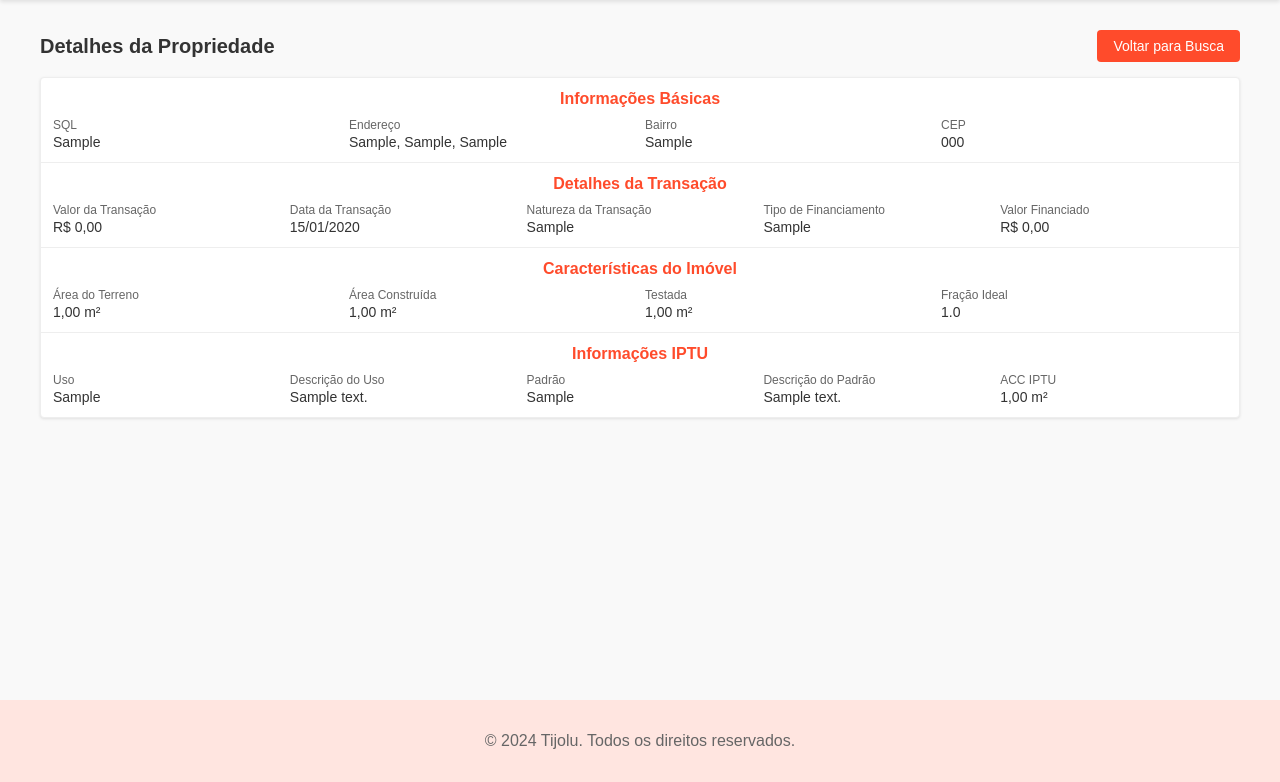
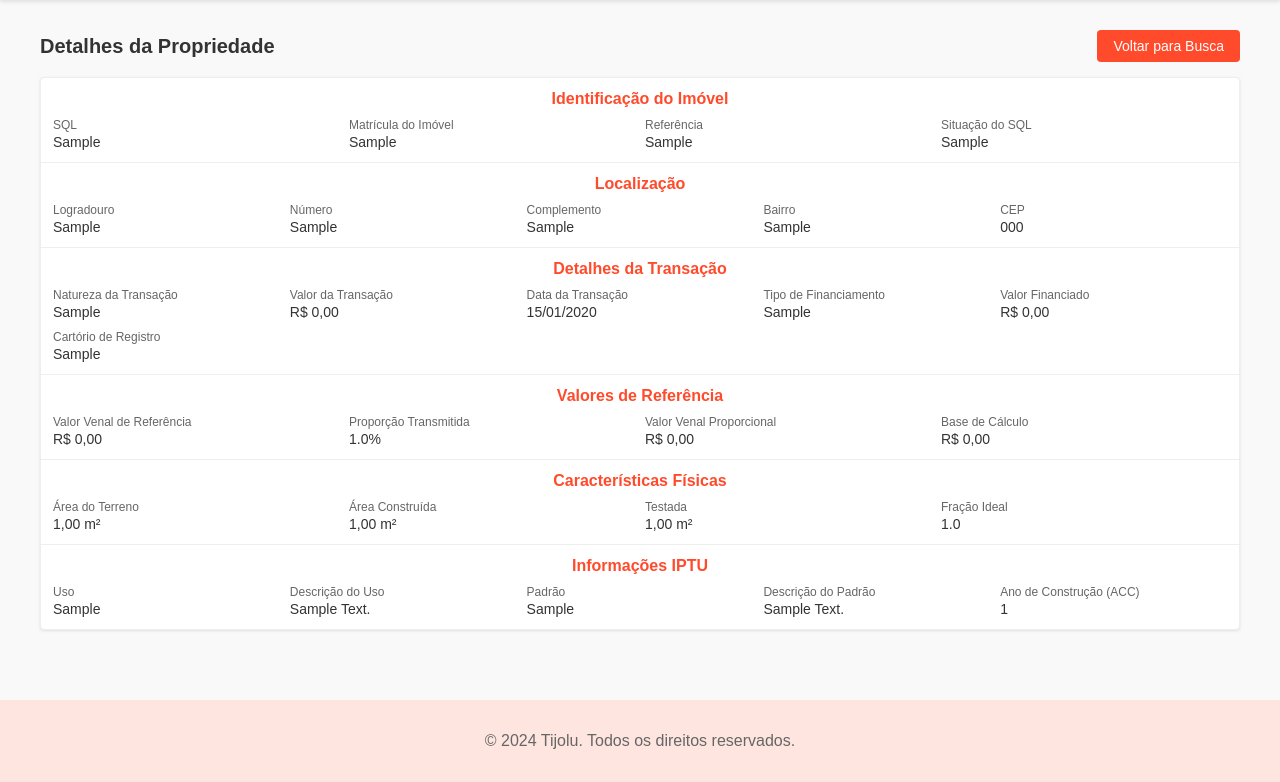
Before and after one commit to RodolfoDLC/tijolu, a Flask app: page /property/1 in a window 1280 px wide. Shown: the part 56-838 px from the top of the page. Run offline with Flask 3, Linux system fonts and the light colour scheme; tables that the repository leaves empty hold one stand-in row (values such as "Sample post"); parts of the project's set-up code (start-up, migrations or seed data) failed here and were passed over.

Commit message:
Fixed property detail page, added price per square meter, improved search styling

```diff
--- a/app.py
+++ b/app.py
@@ -1,4 +1,4 @@
-from flask import Flask, render_template, request, redirect, url_for
+from flask import Flask, render_template, request, redirect, url_for, flash, json
 from flask_sqlalchemy import SQLAlchemy
 import pandas as pd
 from pandas import Timestamp
@@ -6,10 +6,13 @@ import os
 from datetime import datetime
 import locale
 from flask import Flask, render_template, request, redirect, url_for, jsonify
-from sqlalchemy import or_
+from sqlalchemy import or_, case, and_, func
+from sqlalchemy.ext.hybrid import hybrid_property
+from collections import defaultdict
 
 
 app = Flask(__name__)
+app.secret_key = os.urandom(24)
 
 # Set locale to Brazilian Portuguese
 locale.setlocale(locale.LC_ALL, 'pt_BR.UTF-8')
@@ -17,6 +20,7 @@ locale.setlocale(locale.LC_ALL, 'pt_BR.UTF-8')
 # Configure the database
 app.config['SQLALCHEMY_DATABASE_URI'] = 'sqlite:///properties.db'
 app.config['SQLALCHEMY_TRACK_MODIFICATIONS'] = False
+app.config['UPLOAD_FOLDER'] = 'uploads'
 db = SQLAlchemy(app)
 
 # Utility function for processing row values
@@ -82,16 +86,49 @@ class Property(db.Model):
     descricao_padrao_iptu = db.Column(db.String(200))  # Descrição do padrão (IPTU)
     acc_iptu = db.Column(db.Float)  # ACC (IPTU)
 
-# Reset the database (drops and recreates tables)
+    @hybrid_property
+    def preco_m2(self):
+        """Calculate price per square meter based on property type and conditions"""
+        if (self.proporcao_transmitida == 100 and
+            self.natureza_transacao and
+            'compra e venda' in self.natureza_transacao.lower() and
+            self.valor_transacao):
+
+            if self.uso_iptu == '000' and self.area_terreno:  # For land
+                return round(self.valor_transacao / self.area_terreno, 2)
+            elif self.area_construida and self.area_construida > 0:  # For buildings
+                return round(self.valor_transacao / self.area_construida, 2)
+
+        return None
+
+    @preco_m2.expression
+    def preco_m2(cls):
+        """SQL expression for price per square meter calculation"""
+        return case(
+            (and_(
+                cls.proporcao_transmitida == 100,
+                cls.natureza_transacao.ilike('%compra e venda%'),
+                cls.valor_transacao.isnot(None),
+                cls.uso_iptu == '000',
+                cls.area_terreno.isnot(None),
+                cls.area_terreno > 0
+            ), cls.valor_transacao / cls.area_terreno),
+            (and_(
+                cls.proporcao_transmitida == 100,
+                cls.natureza_transacao.ilike('%compra e venda%'),
+                cls.valor_transacao.isnot(None),
+                cls.area_construida.isnot(None),
+                cls.area_construida > 0
+            ), cls.valor_transacao / cls.area_construida),
+            else_=None
+        )
+
+# Only create tables if they don't exist
 with app.app_context():
-    db.drop_all()
     db.create_all()
 
-UPLOAD_FOLDER = 'uploads'
-app.config['UPLOAD_FOLDER'] = UPLOAD_FOLDER
-
-if not os.path.exists(UPLOAD_FOLDER):
-    os.makedirs(UPLOAD_FOLDER)
+if not os.path.exists(app.config['UPLOAD_FOLDER']):
+    os.makedirs(app.config['UPLOAD_FOLDER'])
 
 @app.route('/', methods=['GET', 'POST'])
 def home():
@@ -100,9 +137,15 @@ def home():
         if 'file' in request.files:
             file = request.files['file']
             if file.filename == '':
-                return "No file selected"
+                flash("Nenhum arquivo selecionado", "error")
+                return redirect(url_for('home'))
             if not file.filename.endswith('.xlsx'):
-                return "Invalid file type. Please upload an Excel (.xlsx) file."
+                flash("Tipo de arquivo inválido. Por favor, envie um arquivo Excel (.xlsx)", "error")
+                return redirect(url_for('home'))
+
+            # Create upload folder if it doesn't exist
+            if not os.path.exists(app.config['UPLOAD_FOLDER']):
+                os.makedirs(app.config['UPLOAD_FOLDER'])
 
             filepath = os.path.join(app.config['UPLOAD_FOLDER'], file.filename)
             file.save(filepath)
@@ -111,22 +154,26 @@ def home():
                 # Read Excel file and fetch sheet names
                 excel_data = pd.ExcelFile(filepath, engine='openpyxl')
                 sheet_names = excel_data.sheet_names
-
-                # Render dropdown to select sheets
-                return render_template('index.html', sheet_names=sheet_names, file_uploaded=True)
+                return render_template('index.html', sheet_names=sheet_names)
             except Exception as e:
-                return f"<h2>Error processing file:</h2> {e}"
+                flash(f"Erro ao processar arquivo: {str(e)}", "error")
+                return redirect(url_for('home'))
 
         # Process selected sheets
         if 'sheets' in request.form:
             selected_sheets = request.form.getlist('sheets')
-            filepath = os.path.join(app.config['UPLOAD_FOLDER'], os.listdir(app.config['UPLOAD_FOLDER'])[0])
+            if not selected_sheets:
+                flash("Por favor, selecione pelo menos uma aba", "error")
+                return redirect(url_for('home'))
 
             try:
+                filepath = os.path.join(app.config['UPLOAD_FOLDER'], os.listdir(app.config['UPLOAD_FOLDER'])[0])
                 all_data = []
+
                 for sheet in selected_sheets:
                     data = pd.read_excel(filepath, sheet_name=sheet, engine='openpyxl')
                     all_data.append(data)
+
                 processed_data = pd.concat(all_data)
 
                 # Process each row and add to database
@@ -139,7 +186,7 @@ def home():
                         bairro=clean_string(row.get('Bairro', '')),
                         matricula_imovel=clean_string(row.get('Matrícula do Imóvel', '')),
                         referencia=clean_string(row.get('Referência', '')),
-                        cep=clean_string(row.get('CEP', '')),
+                        cep=format_cep(row.get('CEP', '')),
                         natureza_transacao=clean_string(row.get('Natureza de Transação', '')),
                         valor_transacao=convert_to_float(row.get('Valor de Transação (declarado pelo contribuinte)', 0)),
                         data_transacao=parse_date(row.get('Data de Transação', '')),
@@ -164,10 +211,12 @@ def home():
                     db.session.add(property_entry)
 
                 db.session.commit()
-                return redirect(url_for('search'))  # Redirect to the search page
+                flash("Dados importados com sucesso!", "success")
+                return redirect(url_for('search'))
 
             except Exception as e:
-                return f"<h2>Error processing sheets:</h2> {e}"
+                flash(f"Erro ao processar planilhas: {str(e)}", "error")
+                return redirect(url_for('home'))
 
     return render_template('index.html')
 
@@ -182,6 +231,19 @@ def convert_to_float(value):
 def clean_string(value):
     """Convert non-numeric values to lowercase and strip spaces."""
     return str(value).strip().lower() if pd.notna(value) else ''
+
+def format_cep(value):
+    """Format CEP to ensure 8 digits with leading zeros."""
+    if pd.isna(value):
+        return ''
+
+    # Remove any non-numeric characters
+    cep = ''.join(filter(str.isdigit, str(value)))
+
+    # Pad with leading zeros if necessary
+    cep = cep.zfill(8)
+
+    return cep
 
 def parse_date(value):
     """Try parsing different date formats and return a date object."""
@@ -204,17 +266,20 @@ def parse_date(value):
 @app.route('/search')
 def search():
     query = request.args.get('q', '').strip().lower()
+    results = []
+
     if query:
-        results = Property.query.filter(
-            (Property.sql.ilike(f"%{query}%")) |
-            (Property.logradouro.ilike(f"%{query}%")) |
-            (Property.numero.ilike(f"%{query}%")) |
-            (Property.complemento.ilike(f"%{query}%")) |
-            (Property.bairro.ilike(f"%{query}%")) |
-            (Property.matricula_imovel.ilike(f"%{query}%"))
-        ).all()
-    else:
-        results = []
+        try:
+            results = Property.query.filter(
+                (Property.sql.ilike(f"%{query}%")) |
+                (Property.logradouro.ilike(f"%{query}%")) |
+                (Property.cep.ilike(f"%{query}%")) |
+               (Property.bairro.ilike(f"%{query}%")) |
+                (Property.matricula_imovel.ilike(f"%{query}%"))
+            ).all()
+        except Exception as e:
+            print(f"Error in search: {e}")
+            results = []
 
     return render_template('search.html', results=results, query=query)
 
@@ -246,5 +311,83 @@ def autocomplete():
         return jsonify(suggestions)
     return jsonify([])
 
+def capitalize_pt_br(text):
+    """
+    Capitalize text following Brazilian Portuguese rules.
+    Handles numbers and dots in the text.
+    """
+    if not text:
+        return ''
+
+    # List of words that should remain lowercase
+    lowercase_words = {'de', 'da', 'do', 'das', 'dos', 'e', 'em', 'com', 'para', 'por', 'a', 'o', 'as', 'os', 'um', 'uma', 'uns', 'umas', 'no', 'na', 'nos', 'nas'}
+
+    # List of known abbreviations that should remain uppercase
+    abbreviations = {'sql', 'cep', 'acc', 'iptu'}
+
+    # Special case mappings for specific terms
+    special_cases = {
+        'compra e venda': 'Compra e Venda',
+        'permuta': 'Permuta',
+        'doacao': 'Doação',
+        'dacao em pagamento': 'Dação em Pagamento',
+        'arrematacao': 'Arrematação',
+        'adjudicacao': 'Adjudicação',
+        'sem financiamento': 'Sem Financiamento',
+        'financiamento bancario': 'Financiamento Bancário',
+        'financiamento imobiliario': 'Financiamento Imobiliário',
+        'carta de credito': 'Carta de Crédito',
+        'consorcio': 'Consórcio',
+        'financiamento proprio': 'Financiamento Próprio'
+    }
+
+    # Remove leading/trailing whitespace
+    text = text.strip()
+
+    # Extract any leading numbers and dots
+    import re
+    prefix_match = re.match(r'^(\d+\.\s*)?(.+)$', text)
+    if prefix_match:
+        prefix = prefix_match.group(1) or ''
+        main_text = prefix_match.group(2)
+    else:
+        prefix = ''
+        main_text = text
+
+    # Check for special cases first
+    main_text_lower = main_text.lower()
+    if main_text_lower in special_cases:
+        return prefix + special_cases[main_text_lower]
+
+    words = main_text.split()
+    capitalized_words = []
+
+    for i, word in enumerate(words):
+        word_lower = word.lower()
+
+        # Keep abbreviations in uppercase
+        if word_lower in abbreviations:
+            capitalized_words.append(word_lower.upper())
+            continue
+
+        # Always capitalize first word
+        if i == 0:
+            capitalized_words.append(word.capitalize())
+            continue
+
+        # Keep lowercase words if they're not at the start
+        if word_lower in lowercase_words:
+            capitalized_words.append(word_lower)
+            continue
+
+        # Capitalize other words
+        capitalized_words.append(word.capitalize())
+
+    # Combine prefix with capitalized text
+    return prefix + ' '.join(capitalized_words)
+
+# Register the filter with Jinja2
+app.jinja_env.filters['capitalize_pt_br'] = capitalize_pt_br
+
 if __name__ == '__main__':
     app.run(debug=True)
--- a/static/css/style.css
+++ b/static/css/style.css
@@ -211,56 +222,125 @@ form button:hover {
 }
 
 .results-container {
-    margin-top: 30px;
     width: 100%;
+    overflow-x: auto;
+    margin: 20px 0;
 }
 
-.table-responsive {
-    overflow-x: auto;
+.results-table {
+    width: 100%;
+    border-collapse: collapse;
+    font-size: 13px;
+    table-layout: fixed;
 }
 
-.table {
-    width: 100%;
-    border-collapse: collapse;
-    margin-top: 20px;
+.results-table th {
+    background-color: var(--accent-color);
+    color: var(--primary-color);
+    font-weight: 600;
+    padding: 8px 4px;
+    text-align: left;
+    white-space: normal;
+    height: 50px;
+    vertical-align: middle;
+    line-height: 1.2;
+    position: relative;
 }
 
-.table th,
-.table td {
-    padding: 12px;
-    text-align: left;
-    border-bottom: 1px solid #ddd;
+.results-table td {
+    padding: 6px 4px;
+    border-bottom: 1px solid var(--border-color);
+    white-space: nowrap;
+    overflow: hidden;
+    text-overflow: ellipsis;
 }
 
-.table th {
-    background-color: #f8f9fa;
-    font-weight: bold;
+/* Column widths */
+.results-table th:nth-child(1), /* SQL */
+.results-table td:nth-child(1) {
+    width: 8%;
 }
 
-.table tr:hover {
-    background-color: #f5f5f5;
+.results-table th:nth-child(2), /* Logradouro */
+.results-table td:nth-child(2) {
+    width: 18%;
 }
 
-/* Table sorting styles */
-.sortable {
-    cursor: pointer;
-    position: relative;
-    padding-right: 20px;
+.results-table th:nth-child(3), /* Número */
+.results-table td:nth-child(3) {
+    width: 6%;
 }
 
-.sortable:after {
+.results-table th:nth-child(4), /* Complemento */
+.results-table td:nth-child(4) {
+    width: 8%;
+}
+
+.results-table th:nth-child(5), /* Bairro */
+.results-table td:nth-child(5) {
+    width: 12%;
+}
+
+.results-table th:nth-child(6), /* Valor da Transação */
+.results-table td:nth-child(6) {
+    width: 12%;
+}
+
+.results-table th:nth-child(7), /* Data da Transação */
+.results-table td:nth-child(7) {
+    width: 9%;
+}
+
+.results-table th:nth-child(8), /* Área do Terreno */
+.results-table td:nth-child(8) {
+    width: 8%;
+}
+
+.results-table th:nth-child(9), /* Área Construída */
+.results-table td:nth-child(9) {
+    width: 8%;
+}
+
+.results-table th:nth-child(10), /* Preço/m² */
+.results-table td:nth-child(10) {
+    width: 11%;
+}
+
+/* Sort indicators */
+.sortable::after {
     content: '↕';
     position: absolute;
-    right: 5px;
-    color: #999;
+    right: 4px;
+    top: 50%;
+    transform: translateY(-50%);
+    opacity: 0.5;
 }
 
-.sortable.asc:after {
+.sortable.asc::after {
     content: '↑';
+    opacity: 1;
 }
 
-.sortable.desc:after {
+.sortable.desc::after {
     content: '↓';
+    opacity: 1;
+}
+
+/* Hover effects */
+.results-table tbody tr:hover {
+    background-color: var(--accent-color);
+}
+
+/* Make table more compact on smaller screens */
+@media (max-width: 1200px) {
+    .results-table {
+        font-size: 12px;
+    }
+
+    .results-table th,
+    .results-table td {
+        padding: 4px 2px;
+    }
 }
 
 /* Property Detail Styles - More Compact Version */
--- a/templates/base.html
+++ b/templates/base.html
@@ -6,6 +6,7 @@
     <title>{% block title %}Tijolu - Sistema de Busca de Imóveis{% endblock %}</title>
     <link rel="stylesheet" href="{{ url_for('static', filename='css/style.css') }}">
     <script src="https://code.jquery.com/jquery-3.6.0.min.js"></script>
+    <script src="https://cdn.jsdelivr.net/npm/chart.js"></script>
     {% block extra_head %}{% endblock %}
 </head>
 <body>
--- a/templates/property_detail.html
+++ b/templates/property_detail.html
@@ -9,19 +9,45 @@
 
     <div class="property-card">
         <div class="property-section">
-            <h2>Informações Básicas</h2>
+            <h2>Identificação do Imóvel</h2>
             <div class="info-grid">
                 <div class="info-item">
                     <label>SQL</label>
                     <span>{{ property.sql }}</span>
                 </div>
                 <div class="info-item">
-                    <label>Endereço</label>
-                    <span>{{ property.logradouro }}, {{ property.numero }}{% if property.complemento %}, {{ property.complemento }}{% endif %}</span>
+                    <label>Matrícula do Imóvel</label>
+                    <span>{{ property.matricula_imovel }}</span>
+                </div>
+                <div class="info-item">
+                    <label>Referência</label>
+                    <span>{{ property.referencia }}</span>
+                </div>
+                <div class="info-item">
+                    <label>Situação do SQL</label>
+                    <span>{{ property.situacao_sql|capitalize_pt_br }}</span>
+                </div>
+            </div>
+        </div>
+
+        <div class="property-section">
+            <h2>Localização</h2>
+            <div class="info-grid">
+                <div class="info-item">
+                    <label>Logradouro</label>
+                    <span>{{ property.logradouro|capitalize_pt_br }}</span>
+                </div>
+                <div class="info-item">
+                    <label>Número</label>
+                    <span>{{ property.numero }}</span>
+                </div>
+                <div class="info-item">
+                    <label>Complemento</label>
+                    <span>{{ property.complemento|capitalize_pt_br }}</span>
                 </div>
                 <div class="info-item">
                     <label>Bairro</label>
-                    <span>{{ property.bairro }}</span>
+                    <span>{{ property.bairro|capitalize_pt_br }}</span>
                 </div>
                 <div class="info-item">
                     <label>CEP</label>
@@ -34,6 +60,10 @@
             <h2>Detalhes da Transação</h2>
             <div class="info-grid">
                 <div class="info-item">
+                    <label>Natureza da Transação</label>
+                    <span>{{ property.natureza_transacao|capitalize_pt_br }}</span>
+                </div>
+                <div class="info-item">
                     <label>Valor da Transação</label>
                     <span>{{ property.valor_transacao|currency if property.valor_transacao else 'N/A' }}</span>
                 </div>
@@ -42,22 +72,54 @@
                     <span>{{ property.data_transacao.strftime('%d/%m/%Y') if property.data_transacao else 'N/A' }}</span>
                 </div>
                 <div class="info-item">
-                    <label>Natureza da Transação</label>
-                    <span>{{ property.natureza_transacao or 'N/A' }}</span>
-                </div>
-                <div class="info-item">
                     <label>Tipo de Financiamento</label>
-                    <span>{{ property.tipo_financiamento or 'N/A' }}</span>
+                    <span>{{ property.tipo_financiamento|capitalize_pt_br }}</span>
                 </div>
                 <div class="info-item">
                     <label>Valor Financiado</label>
                     <span>{{ property.valor_financiado|currency if property.valor_financiado else 'N/A' }}</span>
                 </div>
+                <div class="info-item">
+                    <label>Cartório de Registro</label>
+                    <span>{{ property.cartorio_registro|capitalize_pt_br }}</span>
+                </div>
             </div>
         </div>
 
         <div class="property-section">
-            <h2>Características do Imóvel</h2>
+            <h2>Valores de Referência</h2>
+            <div class="info-grid">
+                <div class="info-item">
+                    <label>Valor Venal de Referência</label>
+                    <span>{{ property.valor_venal_referencia|currency if property.valor_venal_referencia else 'N/A' }}</span>
+                </div>
+                <div class="info-item">
+                    <label>Proporção Transmitida</label>
+                    <span>{{ property.proporcao_transmitida }}%</span>
+                </div>
+                <div class="info-item">
+                    <label>Valor Venal Proporcional</label>
+                    <span>{{ property.valor_venal_proporcional|currency if property.valor_venal_proporcional else 'N/A' }}</span>
+                </div>
+                <div class="info-item">
+                    <label>Base de Cálculo</label>
+                    <span>{{ property.base_calculo|currency if property.base_calculo else 'N/A' }}</span>
+                </div>
+                {% if property.preco_m2 %}
+                <div class="info-item">
+                    <label>Preço por m²</label>
+                    <span>{{ property.preco_m2|currency }} /m²</span>
+                </div>
+                <div class="info-item">
+                    <label>Área Utilizada no Cálculo</label>
+                    <span>{{ 'Área do Terreno' if property.uso_iptu == '000' else 'Área Construída' }}</span>
+                </div>
+                {% endif %}
+            </div>
+        </div>
+
+        <div class="property-section">
+            <h2>Características Físicas</h2>
             <div class="info-grid">
                 <div class="info-item">
                     <label>Área do Terreno</label>
@@ -83,23 +145,23 @@
             <div class="info-grid">
                 <div class="info-item">
                     <label>Uso</label>
-                    <span>{{ property.uso_iptu or 'N/A' }}</span>
+                    <span>{{ property.uso_iptu }}</span>
                 </div>
                 <div class="info-item">
                     <label>Descrição do Uso</label>
-                    <span>{{ property.descricao_uso_iptu or 'N/A' }}</span>
+                    <span>{{ property.descricao_uso_iptu|capitalize_pt_br }}</span>
                 </div>
                 <div class="info-item">
                     <label>Padrão</label>
-                    <span>{{ property.padrao_iptu or 'N/A' }}</span>
+                    <span>{{ property.padrao_iptu }}</span>
                 </div>
                 <div class="info-item">
                     <label>Descrição do Padrão</label>
-                    <span>{{ property.descricao_padrao_iptu or 'N/A' }}</span>
+                    <span>{{ property.descricao_padrao_iptu|capitalize_pt_br }}</span>
                 </div>
                 <div class="info-item">
-                    <label>ACC IPTU</label>
-                    <span>{{ property.acc_iptu|metric if property.acc_iptu else 'N/A' }}</span>
+                    <label>Ano de Construção (ACC)</label>
+                    <span>{{ property.acc_iptu|int if property.acc_iptu else 'N/A' }}</span>
                 </div>
             </div>
         </div>
```
Also changed, not shown: other parts of static/css/style.css (+36 -15 lines), templates/index.html (+9 -4 lines), templates/search.html (+18 -14 lines).
